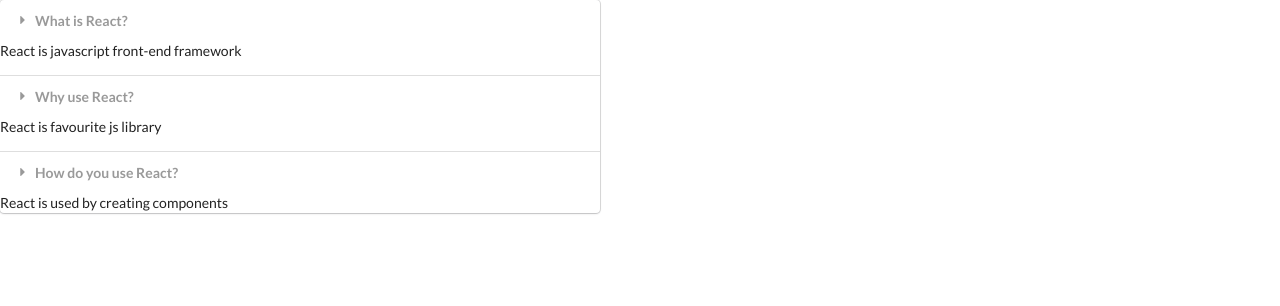
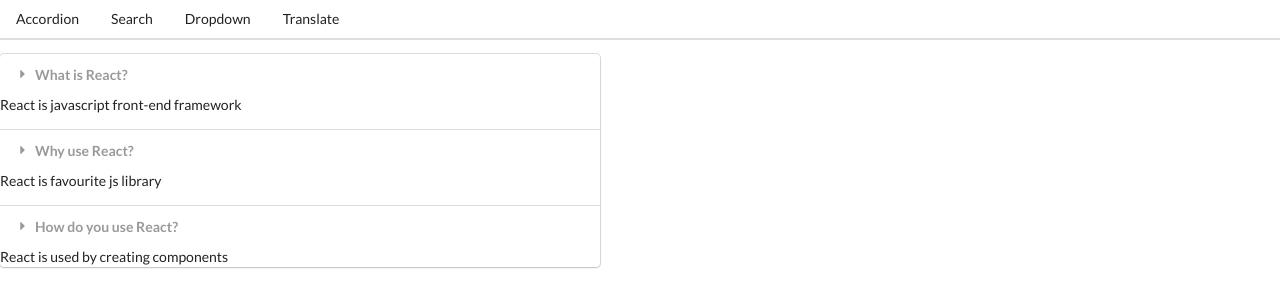
Before and after one commit to santoshnarayanan/widgets, a React (Create React App) app: page / in a window 1280 px wide. Shown: the top 306 px of the page. Built offline with nearby package versions, Linux system fonts and the light colour scheme.

Commit message:
Created header comonent

```diff
--- a/src/App.js
+++ b/src/App.js
@@ -4,6 +4,7 @@
 import Dropdown from "./components/Dropdown";
 import Translate from "./components/translate";
 import Route from "./components/Route";
+import Header from "./components/Header";
 
 const items =[
     {
@@ -42,6 +43,7 @@
   //! Here items property is passed as children to Route
   return (
     <div>
+        <Header />
         <Route path="/">
           <Accordion  items={items}/>
         </Route>
--- /dev/null
+++ b/src/components/Header.js
@@ -0,0 +1,22 @@
+import React from "react";
+
+const Header = () =>{
+    return (
+        <div className="ui secondary pointing menu">
+            <a href="/" className="item">
+                Accordion
+            </a>
+            <a href="/list" className="item">
+                Search
+            </a>
+            <a href="/dropdown" className="item">
+                Dropdown
+            </a>
+            <a href="/translate" className="item">
+                Translate
+            </a>
+        </div>
+    );
+};
+
+export default Header;
```
